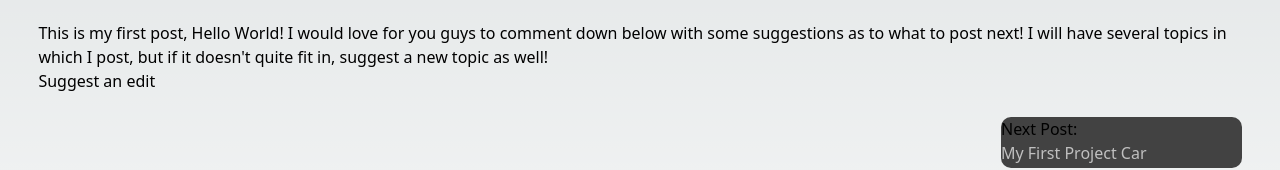
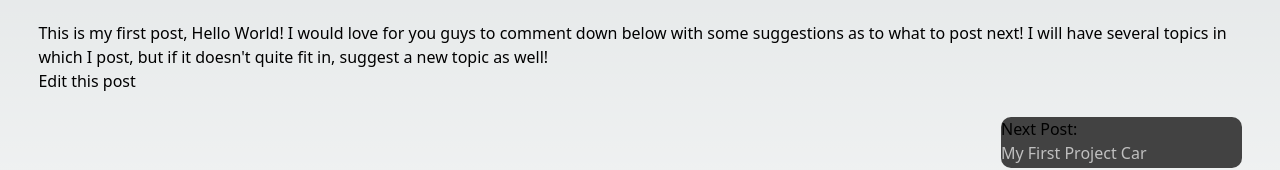
Before and after one commit to MorganTDicks/Austin-Practice-blog, a Next.js app: page /Posts/hello-world in a window 1280 px wide. Shown: the part 377-547 px from the top of the page. Built offline with nearby package versions, Linux system fonts and the light colour scheme.

Commit message:
Adjusted auth token & logic

```diff
--- a/src/Utilities/auth/auth.tsx
+++ b/src/Utilities/auth/auth.tsx
@@ -2,7 +2,7 @@ import { User } from "@/Declarations/UserTypes";
 import { calcDateString, getRandomLetter } from "../datatools/dataitools";
 import { UserData } from "@/Declarations/DBTypes";
 
-export async function MockAuthServer(username: string, password: string, arrUsers: User[]){// would it not be better to encrypt the password, even if it is just local?
+export function MockAuthServer(username: string, password: string, arrUsers: User[]){// would it not be better to encrypt the password, even if it is just local?
     // This is the mock authentication server
 
     // Check validity. if valid, generate and return key.
@@ -29,60 +29,43 @@ export async function MockAuthServer(username: string, password: string, arrUser
     // For now, generates a key using MockAuthServer Function, which then must be stored in context? Or rather, store the authkey in a session or in a local file?
 
     // Instead of returning user id, return an authentication token.
-    let tokenstuff = await calcMockToken(accid);
+    let tokenstuff = calcMockToken(accid);
     return((userPassed && passwordPassed) && tokenstuff);
 }
 
-async function calcMockToken(uID: string){ // uID format: II000000
-    // Supposed mock token format: `${CurrentDate}.${UserID}.${2 random letters}${userLevel}${1 Random Letter}`
+function calcMockToken(uID: string){ // uID format: II000000
+    // Supposed mock token format: `${CurrentDate}.${UserID}.${2 random letters}${1 Random Letter}`
     // For now the information is stored planely to make testing easier.
     // On actual auth server, the authkey will have each piece of information encrypted.
 
-    let tokenLevel = await fetchUserLevel(uID);
-    let returnToken: string =`${calcDateString()}.${uID}.${getRandomLetter()}${getRandomLetter()}${tokenLevel}${getRandomLetter()}`;
+    // let tokenLevel = fetchUserLevel(uID);
+    let returnToken: string =`${calcDateString()}.${uID}.${getRandomLetter()}${getRandomLetter()}${getRandomLetter()}`;
     console.log('Token generated: ', returnToken);
     return(returnToken);
 }
 
-async function fetchUserLevel(iID: string){
-    // Fetching the data from api
-    // let dbData: UserData[] = [{
-    //     userID: '',
-    //     Username: '',
-    //     Email: '',
-    //     Level: 0
-    // }];
+export function getUserLevel(inputToken: string){
+    // validate the input token each time it is received.
 
-    // let level = 6;
+    let level = 3;
 
-    // await fetch(`/api/users/${iID}`).then(async res => await res.json()).then((json: number) => {level = json});
+    // let iID = getUserID(inputToken);
+    // let result = await fetch(`/api/users/${iID}`);
+    // let level = await result.json();
 
-    let result = await fetch(`/api/users/${iID}`);
-    let level = await result.json();
-
-    // console.log(dbData); // Returns blank, meanind it is not waiting for fetch.
-    // Also, userID is fetched around 2-6 times each time the page is changed.
-
-    // dbData.map((dat)=>{
-    //     if (dat.userID == iID){
-    //         console.log('found')
-    //         level = ((dat.Level || 0));
-    //         return
-    //     }
-    // })
-    // console.log('not found');
     return (level);
 
 }
 
-export function getUserID(inputToken: string): string{ // Token Format: `${CurrentDate}.${UserID}.${2 random letters}${userLevel}${1 Random Letter}`
+export function getUserID(inputToken: string): string{ // Token Format: `${CurrentDate}.${UserID}.${2 random letters}${1 Random Letter}`
+    // Validate the token
     // retrieve the logged in user ID from the token.
 
-    if ((!inputToken) || (inputToken.length !== 24)){
-        console.log('no token to derive id. Waiting... ');
-            return('')
-    }
-
+    // if ((!inputToken) || (inputToken.length !== 24)){
+    //     console.log('no token to derive id. Waiting... ');
+    //         return('')
+    // }
+    console.log('inputtoken', inputToken)
 
     // Copy everything after the date
     let firstDotIndex = inputToken.indexOf('.');
@@ -101,10 +84,11 @@ export function getUserID(inputToken: string): string{ // Token Format: `${Curre
     // Store the permission hidden in the token instead
 // }
 
-export function getUserLevel(inputToken: string): number{
-    // gets the user level from the token
-    if (inputToken == '') return (0);
-    // Should it not maybe check the level and return something that cannot be faked?
-    return (+(inputToken.charAt(inputToken.length-1)))
-
-}
+// export function getUserLevel(inputToken: string): number{
+//     // gets the user level from the token
+//     // if (inputToken == '') return (0);
+//     // Should it not maybe check the level and return something that cannot be faked?
+//     let returnToken = (inputToken.charAt(inputToken.length-2));
+//     console.log('returntoken', returnToken)
+//     return (+returnToken)
+// }
--- a/src/pages/Posts/[id].tsx
+++ b/src/pages/Posts/[id].tsx
@@ -15,7 +15,7 @@ import { getUserID, getUserLevel } from "@/Utilities/auth/auth";
 export default function Posting(){
     const router = useRouter();
     const { id } = router.query;
-    const loggedinID = getUserID(useContext(loginContext).value);
+    const tokenContex = useContext(loginContext).value
 
     let allData = useContext(postContext).value;
     let myData: Post = DataInitialiser.initialPost;
@@ -37,7 +37,7 @@ export default function Posting(){
     }
 
     function postLevelString(){
-        const userLevel = getUserLevel(loggedinID);
+        const userLevel = getUserLevel(tokenContex);
         switch (userLevel){
             case 0:
                 return('Suggest an edit');
@@ -66,7 +66,7 @@ export default function Posting(){
             <br/>
             <br/>
             <CheckLogin label="Log in to post a comment" redirectTo={`/Posts/${myData.id}`} className="linkstuff">
-                <AddComment postID={myData.id} loggedinID={loggedinID}/>
+                <AddComment postID={myData.id} loggedinID={getUserID(tokenContex)}/>
             </CheckLogin>
             <CommentInfo extrainfo={true} workingPost={myData}/>
             </MainLayout>
```
Also changed, not shown: doccumentation/sprint3.md (+9 -0 lines). Lines whose indentation alone changed are shown as unchanged.
